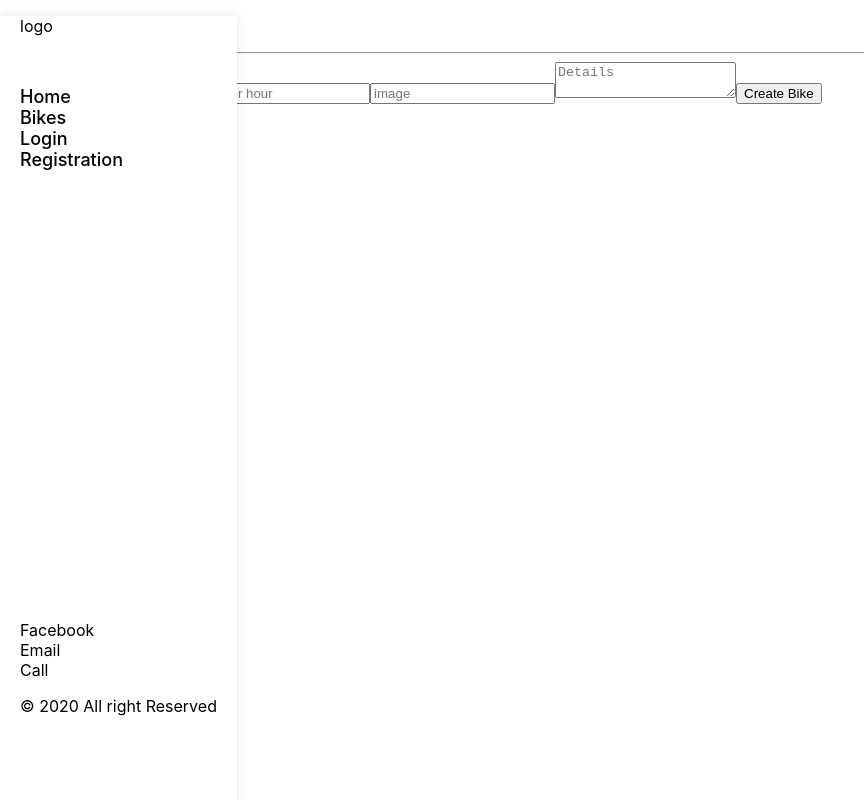
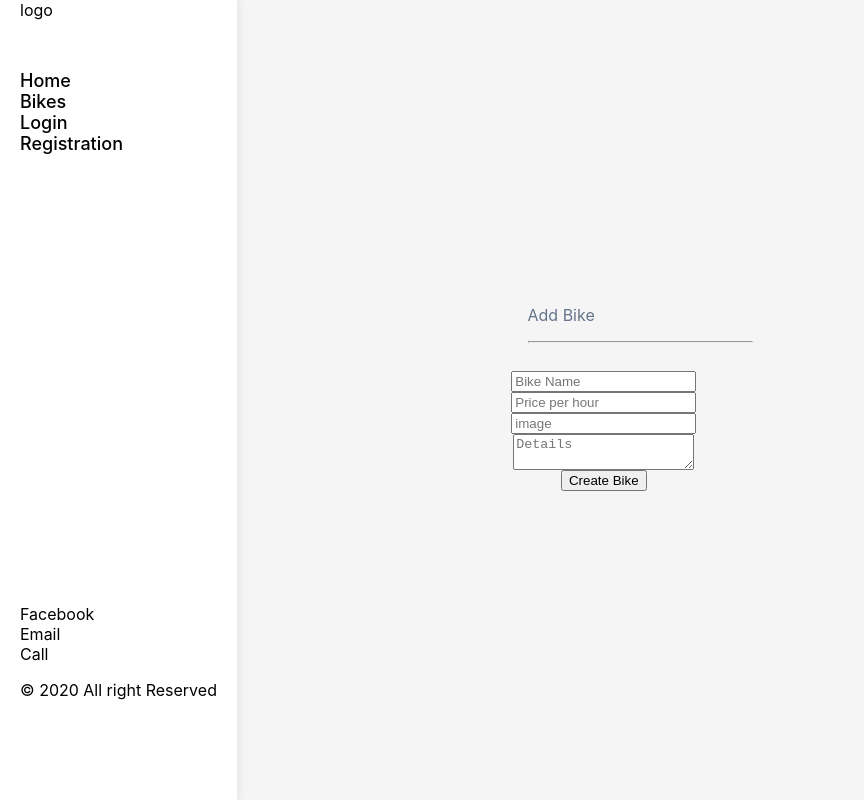
Before and after one commit to Tufahel/book-dirt-bike-front-end, a React (Create React App) app: page /addmotorcycle in a window 1280 px wide. Shown: the whole page, without its empty margins (0-864 px from the left). Built offline with nearby package versions, Linux system fonts and the light colour scheme.

Commit message:
Fix Image display

```diff
--- a/src/components/motorcycle/AddMotorcycle.js
+++ b/src/components/motorcycle/AddMotorcycle.js
@@ -3,6 +3,7 @@ import { useDispatch, useSelector } from 'react-redux';
 import { useNavigate } from 'react-router-dom';
 import { createMotorcycle } from '../../redux/actions/Motorcycle';
 import Navigation from '../Navigation/Navigation';
+import './Motorcycle.css';
 
 const AddMotorcycle = () => {
   const motorcycles = useSelector((state) => state.CreateMotorcyclereducer);
@@ -31,13 +32,13 @@ const AddMotorcycle = () => {
   return (
     <>
       <Navigation />
-      <div className="">
-        <section className="form-page">
+      <div className="form-section">
+        <section className="">
           <p className="text-center" style={{ color: 'rgb(100 116 139)' }}>Add Bike </p>
           <hr />
           <form
             onSubmit={handleSubmit}
-            className=""
+            className="form-page"
           >
             <input
               className="input-field"
--- a/src/components/motorcycle/Detail.css
+++ b/src/components/motorcycle/Detail.css
@@ -23,6 +23,5 @@ h3 {
 .bike__details {
   display: flex;
   justify-content: space-between;
-  margin-left: 25%;
   padding: 10px;
 }
--- a/src/components/motorcycle/Details.js
+++ b/src/components/motorcycle/Details.js
@@ -17,7 +17,7 @@ const Details = () => {
         {motorcycles.value?.map((motorcycle) => (
           <div key={motorcycle.id} className="bike__container">
             <div className="bike__image">
-              <img src={motorcycle.image} alt="bike" />
+              <img className="imagebike" src={motorcycle.image} alt="bike" />
             </div>
             <div className="bike__details">
               <h3>{motorcycle.name}</h3>
--- a/src/components/motorcycle/Motorcycle.css
+++ b/src/components/motorcycle/Motorcycle.css
@@ -15,6 +15,12 @@
   width: 100%;
   height: 100%;
   padding: 20px;
+}
+
+.imagebike {
+  width: 100%;
+  /* height: 100%; */
+  /* object-fit: cover; */
 }
 
 .bike__button {
@@ -39,3 +45,22 @@
   background-color: blue;
   padding: 20px;
 }
+
+.form-section {
+  display: flex;
+  flex-direction: column;
+  align-items: center;
+  justify-content: center;
+  height: 100vh;
+  width: 100vw;
+  background-color: #f5f5f5;
+}
+
+.form-page {
+  display: flex;
+  flex-direction: column;
+  align-items: center;
+  justify-content: center;
+  width: 50%;
+  padding: 20px;
+}
--- a/src/components/motorcycle/Motorcycle.js
+++ b/src/components/motorcycle/Motorcycle.js
@@ -45,7 +45,7 @@ function Motorcycle() {
           >
             <div key={motorcycle.id} className="bike__container">
               <div className="bike__image">
-                <img src={motorcycle.image} alt="bike" />
+                <img className="imagebike" src={motorcycle.image} alt="bike" />
               </div>
               <div className="bike__details">
                 <h3>{motorcycle.name}</h3>
--- a/src/redux/actions/Motorcycle.js
+++ b/src/redux/actions/Motorcycle.js
@@ -19,6 +19,7 @@ export const getMotorcycles = () => async (dispatch) => {
       id: motorcycle.user_id,
       details: motorcycle.details,
       price: motorcycle.amount,
+      image: motorcycle.image,
     })),
   });
 };
```
